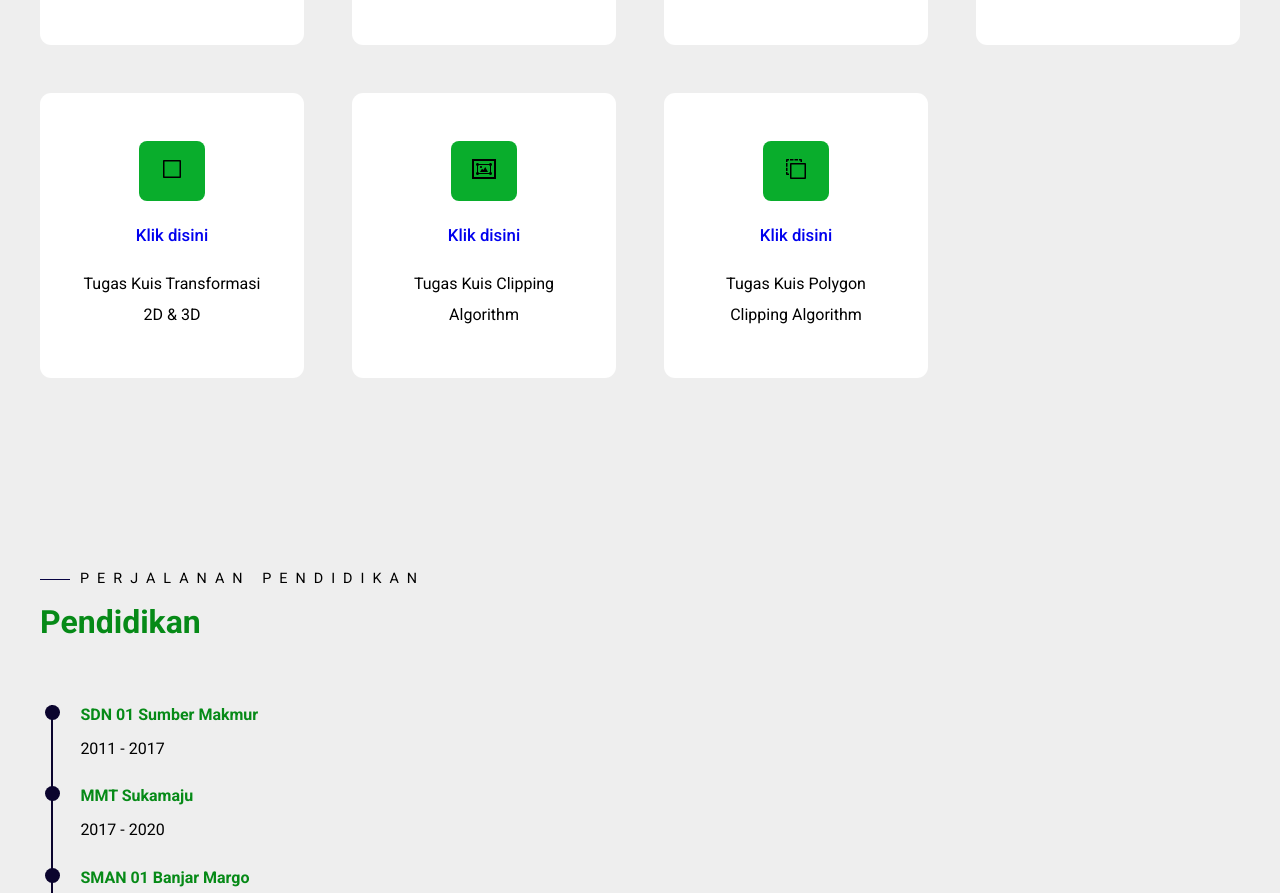
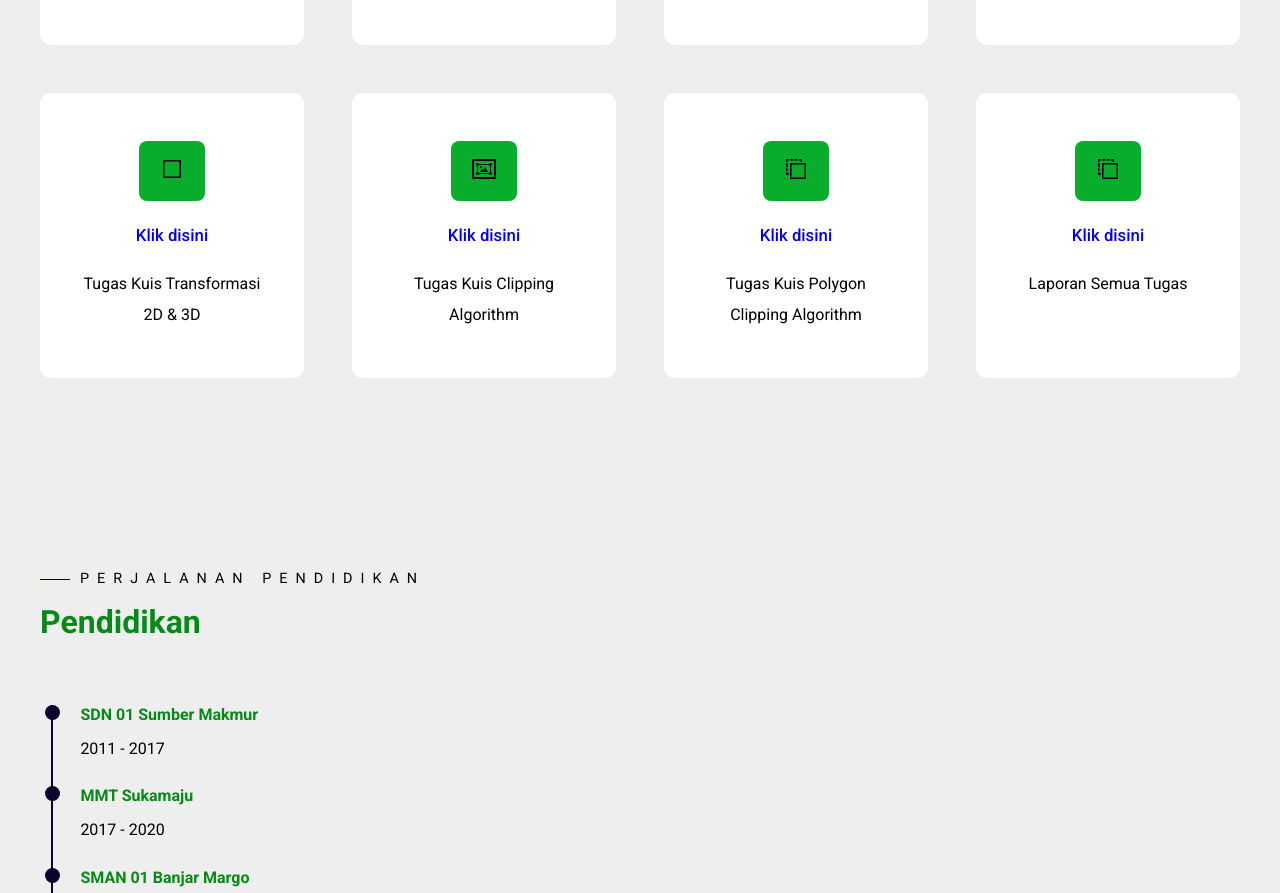
Before and after one commit to Farhan-Abdillah20/2413025057-FarhanAbdillah, a plain HTML site: page index.html in a window 1280 px wide. Shown: the part 1323-2216 px from the top of the page. Drawn offline with Linux system fonts and the light colour scheme; a script that the page names is missing.

Commit message:
Update index.html

```diff
--- a/index.html
+++ b/index.html
@@ -233,6 +233,32 @@
             </h4>
             <p>Tugas Kuis Polygon Clipping Algorithm</p>
           </div>
+
+          <div class="service">
+            <div class="service-icon">
+              <svg
+                clip-rule="evenodd"
+                fill-rule="evenodd"
+                stroke-linejoin="round"
+                stroke-miterlimit="2"
+                width="24"
+                height="24"
+                viewBox="0 0 24 24"
+                xmlns="http://www.w3.org/2000/svg"
+              >
+                <path
+                  d="m22 7c0-.478-.379-1-1-1h-14c-.62 0-1 .519-1 1v14c0 .621.52 1 1 1h14c.478 0 1-.379 1-1zm-14.5.5h13v13h-13zm-5.5 7.5v2c0 .621.52 1 1 1h2v-1.5h-1.5v-1.5zm1.5-4.363v3.363h-1.5v-3.363zm0-4.637v3.637h-1.5v-3.637zm11.5-4v1.5h1.5v1.5h1.5v-2c0-.478-.379-1-1-1zm-10 0h-2c-.62 0-1 .519-1 1v2h1.5v-1.5h1.5zm4.5 1.5h-3.5v-1.5h3.5zm4.5 0h-3.5v-1.5h3.5z"
+                  fill-rule="nonzero"
+                />
+              </svg>
+            </div>
+            <h4>
+              <a href="https://drive.google.com/drive/folders/1uk4hHxXPITOLft6u1cKw0yE7ZeKM3Kdr?usp=drive_link" target="_blank"
+                >Klik disini</a
+              >
+            </h4>
+            <p>Laporan Semua Tugas</p>
+          </div>
         </div>
       </div>
     </section>
```
